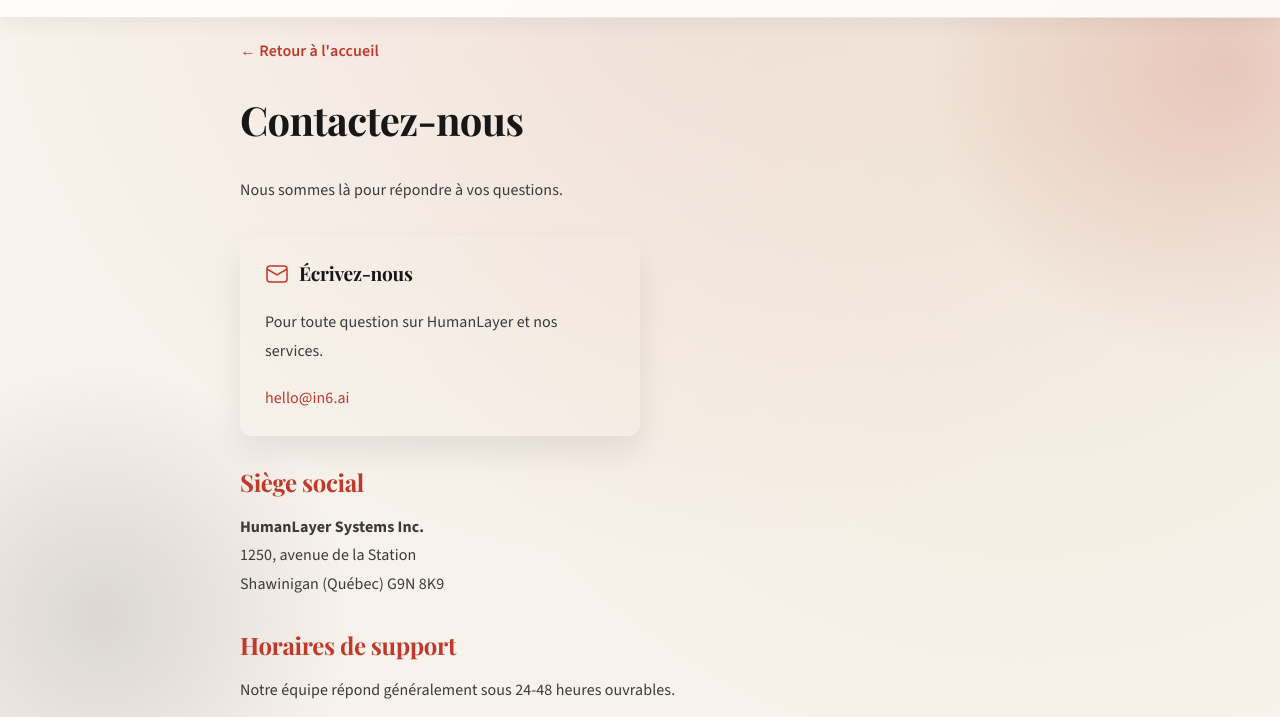
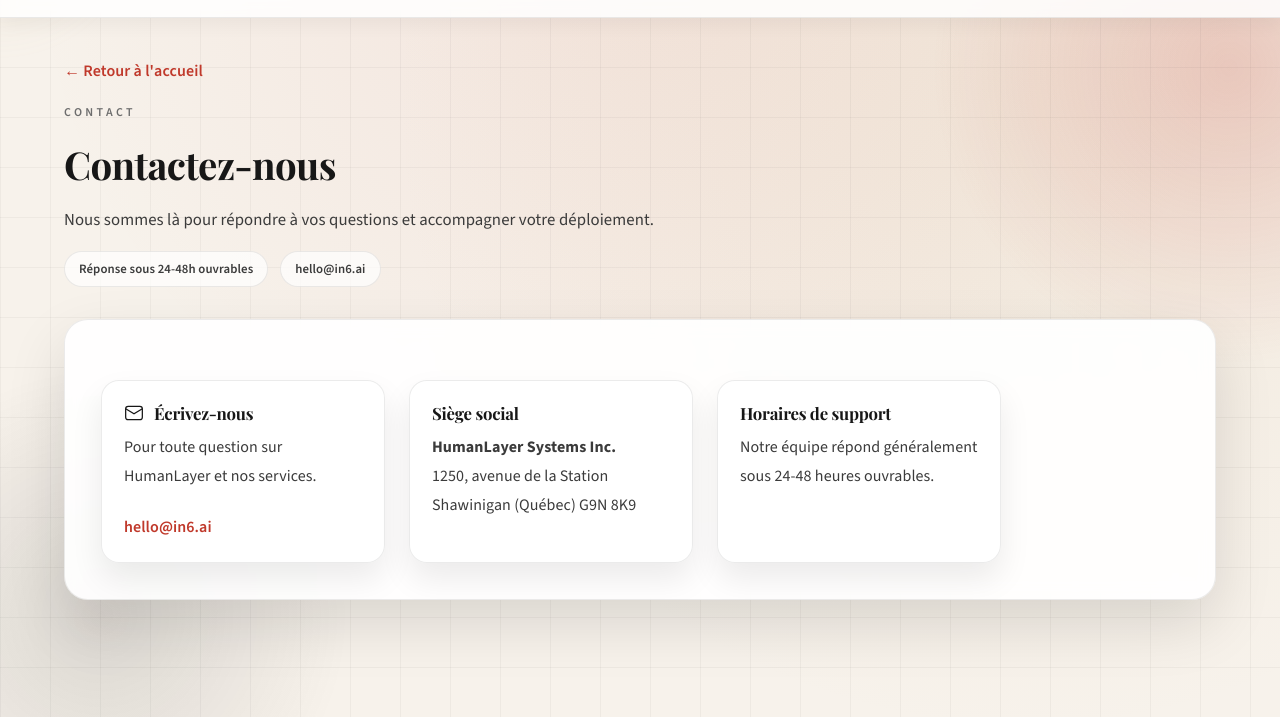
Before and after one commit to Crypthulhu/humanlayer, a website: page contact.html in a window 1280 px wide. Shown: the part 83-800 px from the top of the page. Drawn offline with nearby package versions, Linux system fonts and the light colour scheme.

Commit message:
Align FR legal pages to unified design

```diff
--- a/contact.html
+++ b/contact.html
@@ -20,112 +20,14 @@
     <link rel="stylesheet" href="styles.css">
     <link rel="stylesheet" href="icons.css">
 
-    <style>
-        .legal-page {
-            padding: 120px 0 80px;
-            min-height: 100vh;
-        }
 
-        .legal-content {
-            max-width: 800px;
-            margin: 0 auto;
-        }
-
-        .legal-content h1 {
-            font-size: 2.5rem;
-            margin-bottom: 2rem;
-            color: var(--text-primary);
-        }
-
-        .legal-content h2 {
-            font-size: 1.5rem;
-            margin: 2rem 0 1rem;
-            color: var(--primary);
-        }
-
-        .legal-content p,
-        .legal-content li {
-            line-height: 1.8;
-            color: var(--text-secondary);
-            margin-bottom: 1rem;
-        }
-
-        .legal-content ul {
-            padding-left: 1.5rem;
-        }
-
-        .legal-content ul li {
-            margin-bottom: 0.5rem;
-        }
-
-        .legal-back {
-            display: inline-flex;
-            align-items: center;
-            gap: 8px;
-            color: var(--primary);
-            text-decoration: none;
-            margin-bottom: 2rem;
-        }
-
-        .legal-back:hover {
-            text-decoration: underline;
-        }
-
-        .contact-grid {
-            display: grid;
-            grid-template-columns: repeat(auto-fit, minmax(280px, 1fr));
-            gap: 24px;
-            margin-top: 2rem;
-        }
-
-        .contact-card {
-            background: rgba(255, 255, 255, 0.03);
-            border: 1px solid rgba(255, 255, 255, 0.08);
-            border-radius: 12px;
-            padding: 24px;
-            transition: all 0.3s ease;
-        }
-
-        .contact-card:hover {
-            border-color: var(--primary);
-            background: rgba(192, 57, 43, 0.05);
-            transform: translateY(-2px);
-        }
-
-        .contact-card h3 {
-            font-size: 1.2rem;
-            color: var(--text-primary);
-            margin-bottom: 12px;
-            display: flex;
-            align-items: center;
-            gap: 10px;
-        }
-
-        .contact-card p {
-            color: var(--text-secondary);
-            margin-bottom: 8px;
-        }
-
-        .contact-card a {
-            color: var(--primary);
-            text-decoration: none;
-            font-weight: 500;
-        }
-
-        .contact-card a:hover {
-            text-decoration: underline;
-        }
-
-        .contact-icon {
-            width: 24px;
-            height: 24px;
-            color: var(--primary);
-        }
-    </style>
 </head>
 
 <body>
     <div class="bg-animation"></div>
+    <div class="grid-overlay"></div>
+    <div class="cursor-glow"></div>
+    <div class="scroll-progress" id="scroll-progress"></div>
 
     <nav class="nav" id="nav">
         <div class="container nav-container">
@@ -142,14 +44,21 @@
 
     <section class="legal-page">
         <div class="container">
+            <div class="legal-hero">
+                <a href="index.html" class="legal-back">← Retour à l'accueil</a>
+                <div class="legal-eyebrow">Contact</div>
+                <h1 class="legal-title">Contactez-nous</h1>
+                <p class="legal-summary">Nous sommes là pour répondre à vos questions et accompagner votre déploiement.</p>
+                <div class="legal-meta">
+                    <span>Réponse sous 24-48h ouvrables</span>
+                    <span>hello@in6.ai</span>
+                </div>
+            </div>
+
+            <div class="legal-card">
                 <div class="legal-content">
-                <a href="index.html" class="legal-back">← Retour à l'accueil</a>
-
-                <h1>Contactez-nous</h1>
-
-                <p>Nous sommes là pour répondre à vos questions.</p>
-
-                <div class="contact-card" style="max-width: 400px; margin: 2rem 0;">
+                    <div class="contact-grid">
+                        <div class="contact-card">
                             <h3>
                                 <svg class="contact-icon" viewBox="0 0 24 24" fill="none" stroke="currentColor"
                                     stroke-width="1.5">
@@ -161,16 +70,20 @@
                             <p>Pour toute question sur HumanLayer et nos services.</p>
                             <a href="mailto:hello@in6.ai">hello@in6.ai</a>
                         </div>
-
-                <h2>Siège social</h2>
+                        <div class="contact-card">
+                            <h3>Siège social</h3>
                             <p>
                                 <strong>HumanLayer Systems Inc.</strong><br>
                                 1250, avenue de la Station<br>
                                 Shawinigan (Québec) G9N 8K9
                             </p>
-
-                <h2>Horaires de support</h2>
+                        </div>
+                        <div class="contact-card">
+                            <h3>Horaires de support</h3>
                             <p>Notre équipe répond généralement sous 24-48 heures ouvrables.</p>
+                        </div>
+                    </div>
+                </div>
             </div>
         </div>
     </section>
```
Also changed, not shown: terms.html (+19 -8 lines). Lines whose indentation alone changed are shown as unchanged.
